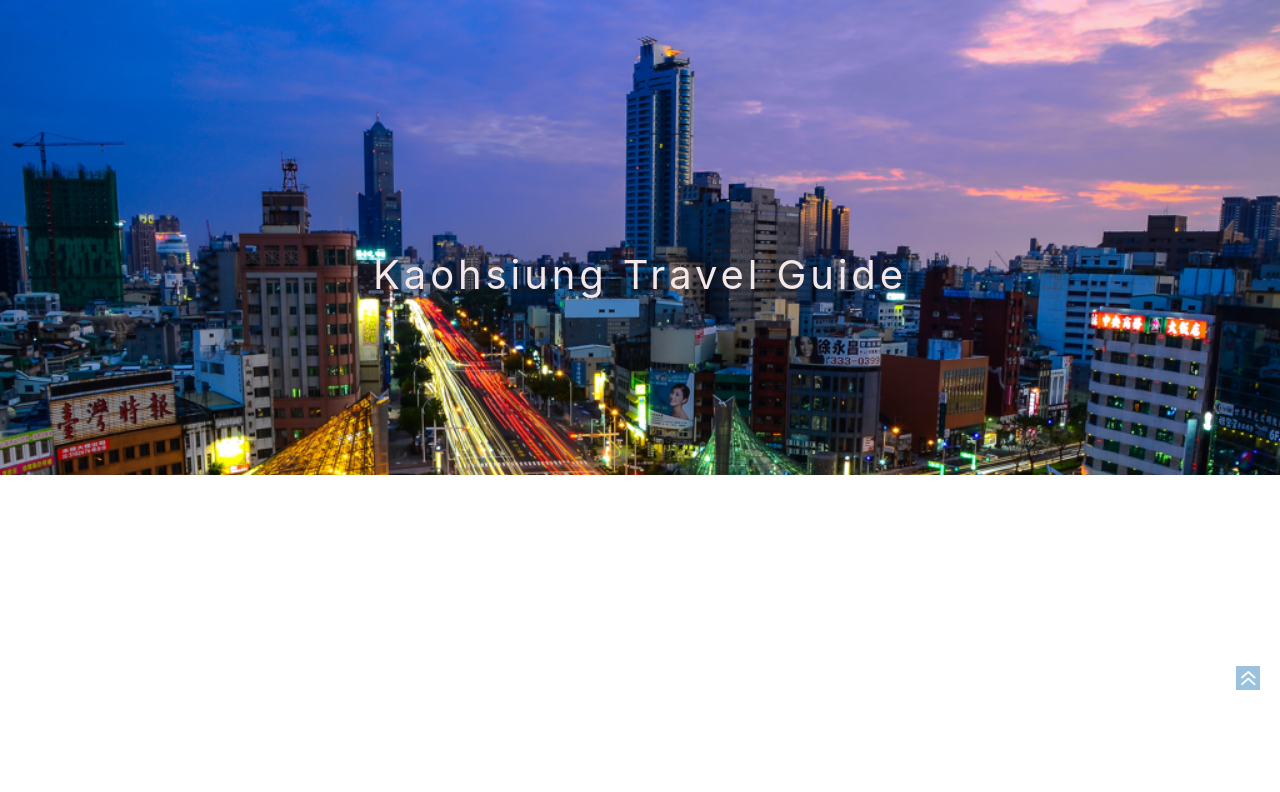
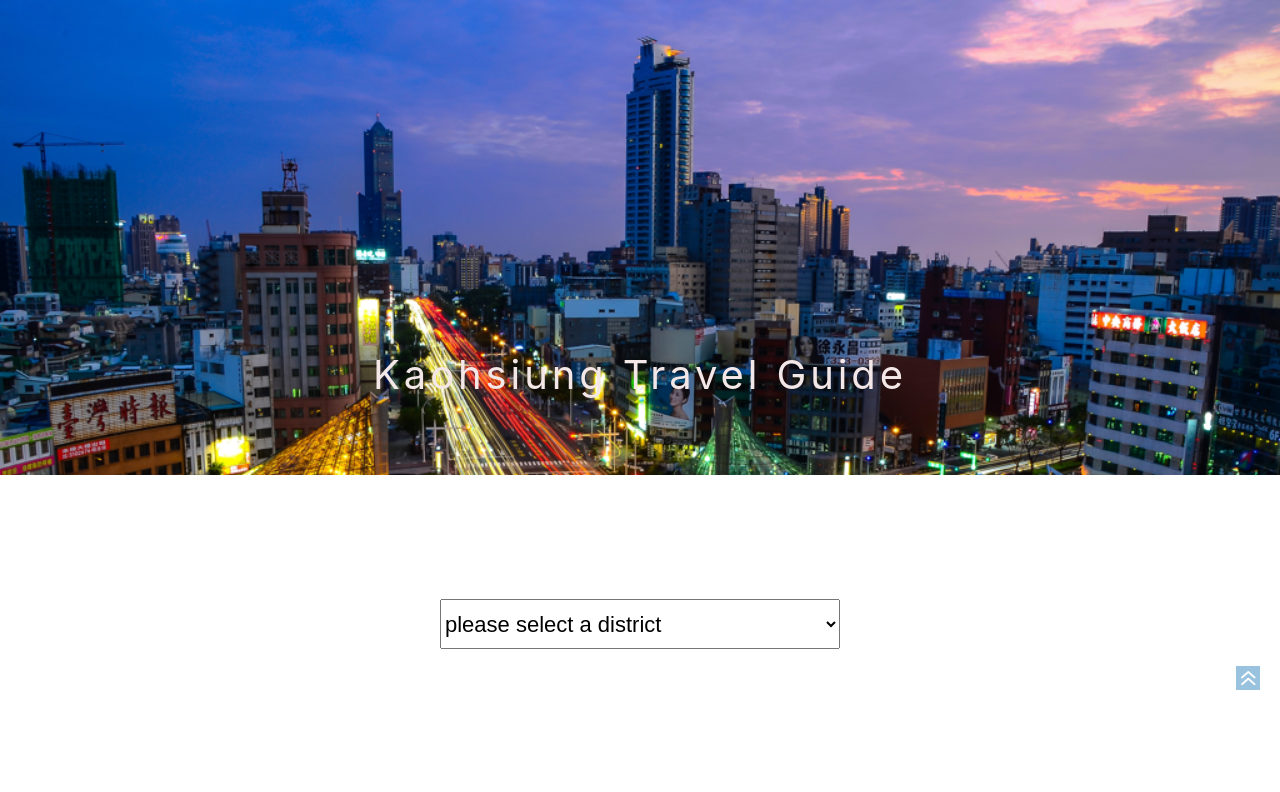
Before and after one commit to wolfzxcv/React-Kaohsiung-Travel-Guide, a React (Create React App) app: page / in a window 1280 px wide. Shown: the top 792 px of the page. Built offline with nearby package versions, Linux system fonts and the light colour scheme.

Commit message:
select  appearance done

```diff
--- a/src/App.js
+++ b/src/App.js
@@ -13,17 +13,43 @@ const blue = '#559AC8'
 const white = '#F3E7E7'
 
 const App = ({className}) => {
+
+  const filterSelectOptions = all.allData.reduce( (eachData, zone) => {
+    eachData[zone.Zone] = 0
+   return eachData   },{})
+
+  const getSelectOptions= Object.keys(filterSelectOptions)
+
+  // const showlist = () ={
+
+  // }
+
+
   return (
     <div className={className}>
+      <a name="top"></a>
       <header>
       <img src={header_bg} />
       <p>Kaohsiung Travel Guide</p>
       </header>
-      <Select />
+
+
+     <div className='select'>
+     <select id="dropdown">
+      <option value="0" disabled selected>please select a district</option>
+      {getSelectOptions.map( (option, idx) =>
+      <Select
+      key={idx}
+      value={option}
+      select={option}
+      />)}
+     </select>
+    </div>
+
       <hr/><img className='icons_down' src={icons_down} />
-      {console.log(all.allData.map(i=> i.Name))}
+      {/* {console.log(all.allData.map(i=> i.Name))} */}
       <List />
-      <img className='btn_goTop' src={btn_goTop} />
+      <a href='#top'><img className='btn_goTop' src={btn_goTop} /></a>
       <footer>
       <p>Kaohsiung Travel</p>
       <p>Data source <a href='https://www.kcg.gov.tw/EN/Default.aspx' target='_blank'>Kaohsiung City Government</a></p>
@@ -39,7 +65,7 @@ App.propTypes = {
 const StyledApp = styled(App)`
 
  header{
-  margin-top: 250px;
+  margin: 350px 0 200px 0;
   font-size: 40px;
   color: ${white};
   letter-spacing: 3.89px;
@@ -54,6 +80,19 @@ const StyledApp = styled(App)`
   width: 100vw;
   z-index: -1;
   }
+}
+
+.select{
+  height: 200px;
+  display: flex;
+  justify-content: center;
+}
+
+select{
+
+  font-size: 22px;
+  width: 400px;
+  height: 50px;
 }
 
 hr {
@@ -99,7 +138,7 @@ footer{
    color: inherit;
   &:hover{
    color: #8B0000;
-  }
+    }
   }
 }
 `
--- a/src/components/List.js
+++ b/src/components/List.js
@@ -21,6 +21,7 @@ List.propTypes = {
 
 const StyledList = styled(List)`
   height: 500px;
+  background-color: #fff;
 `
 
 StyledList.displayName = 'List'
--- a/src/components/Select.js
+++ b/src/components/Select.js
@@ -1,23 +1,9 @@
 import React from 'react'
-import styled from 'styled-components'
-import PropTypes from 'prop-types'
 
-const Select = ({className}) => {
+const Select = ({select, value}) => {
   return (
-    <div className={className}>
-
-    </div>
+      <option value={value}>{select}</option>
   )
 }
 
-Select.propTypes = {
-  className: PropTypes.string
-}
-
-const StyledSelect = styled(Select)`
- height: 500px;
-`
-
-StyledSelect.displayName = 'Select'
-
-export default StyledSelect
+export default Select
```
